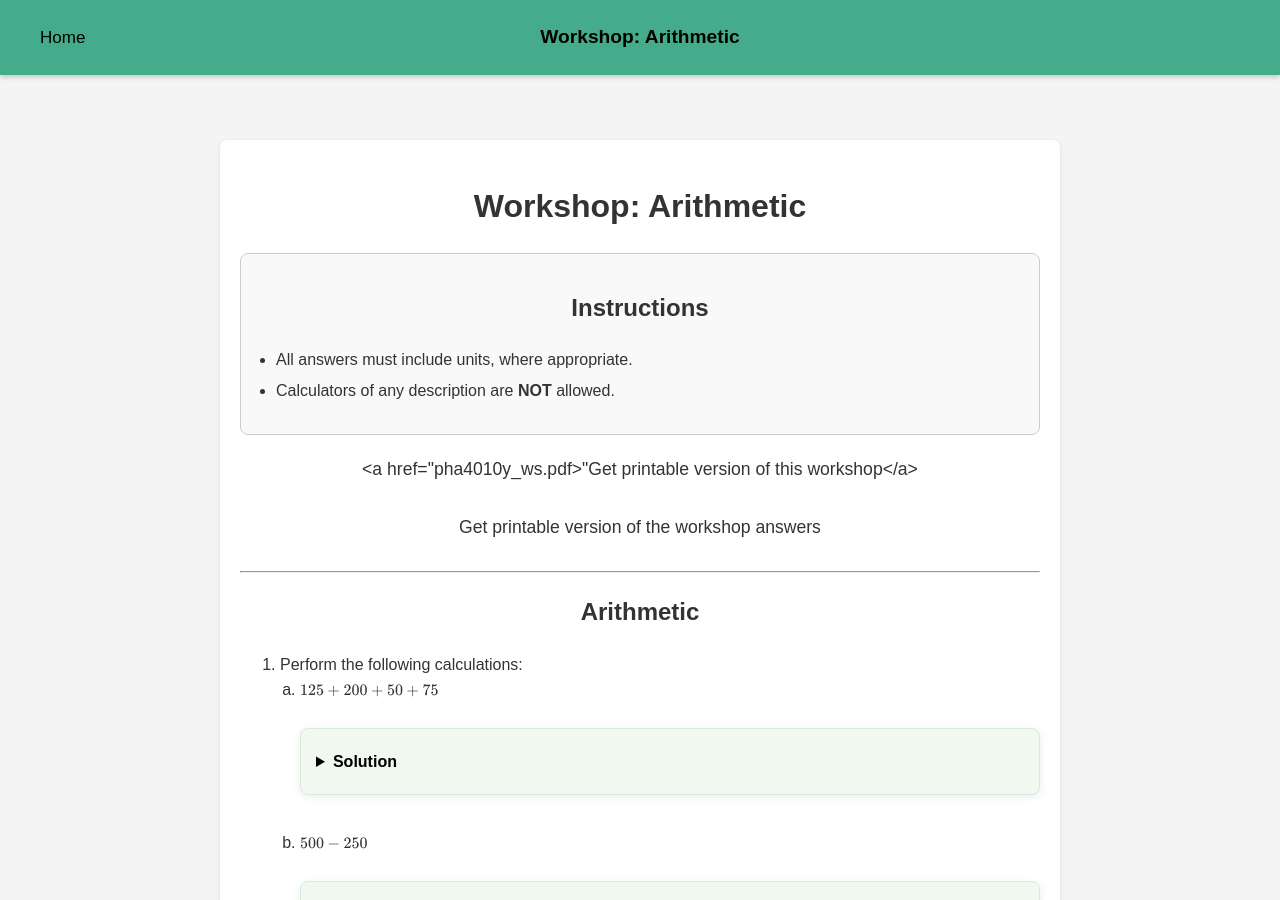
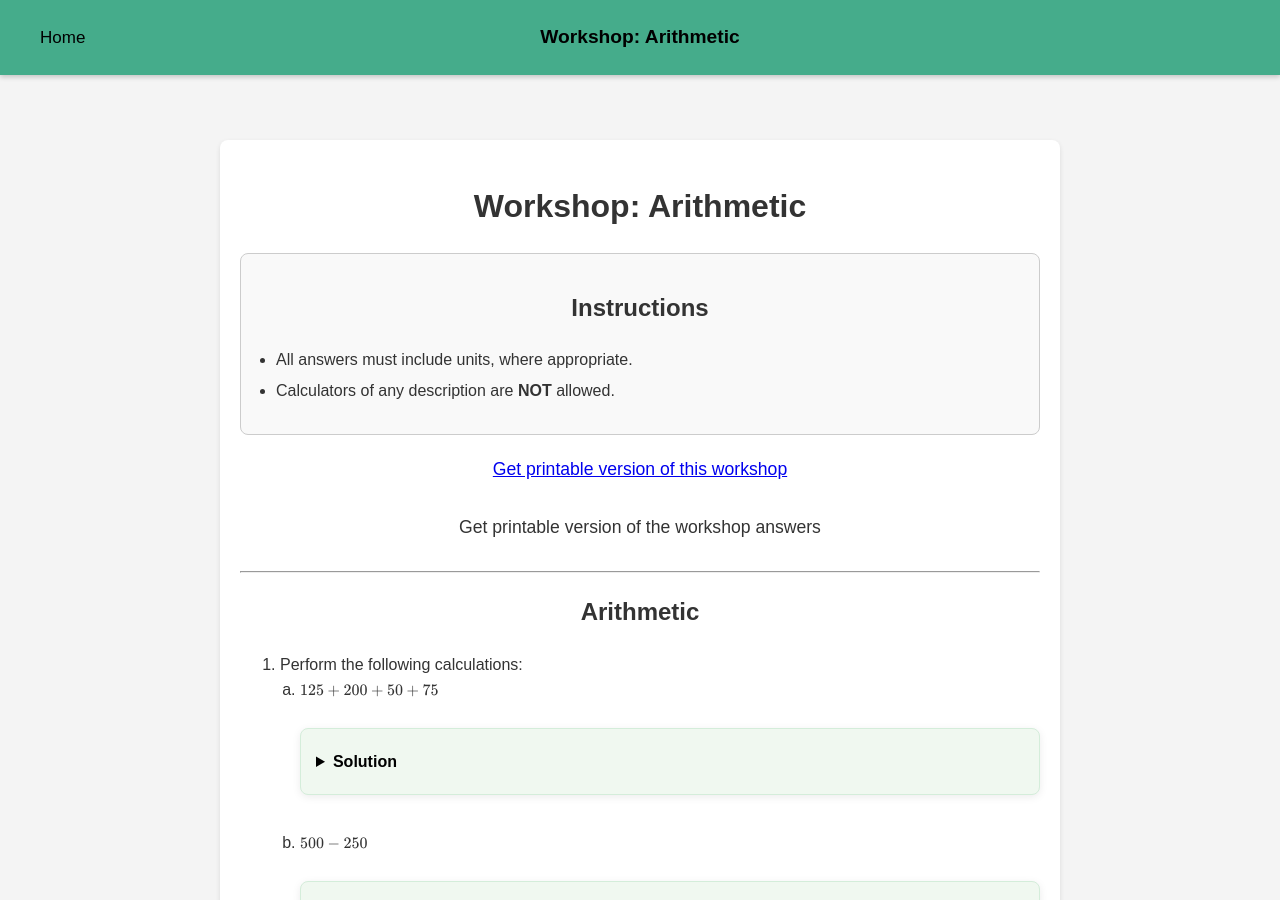
Before and after one commit to probe973/pha-4010y, a Jekyll site: the page built from workshops/1qs.md, in a window 1280 px wide and 900 px high. Built offline with Jekyll 4.4.1, drawn with Linux system fonts in a browser that asks for light colours.

Commit message:
Update 1qs.md

```diff
--- a/workshops/1qs.md
+++ b/workshops/1qs.md
@@ -12,7 +12,7 @@ title: "Workshop: Arithmetic"
         <li>Calculators of any description are <strong>NOT</strong> allowed.</li>
     </ul>
 </div>
-<p><a href="pha4010y_ws.pdf>"Get printable version of this workshop</a></p>
+<p><a href="pha4010y_ws.pdf">Get printable version of this workshop</a></p>
 <p><a hfre="pha4010y_ws_answers.pdf">Get printable version of the workshop answers</a></p>
 <hr>
 
```
